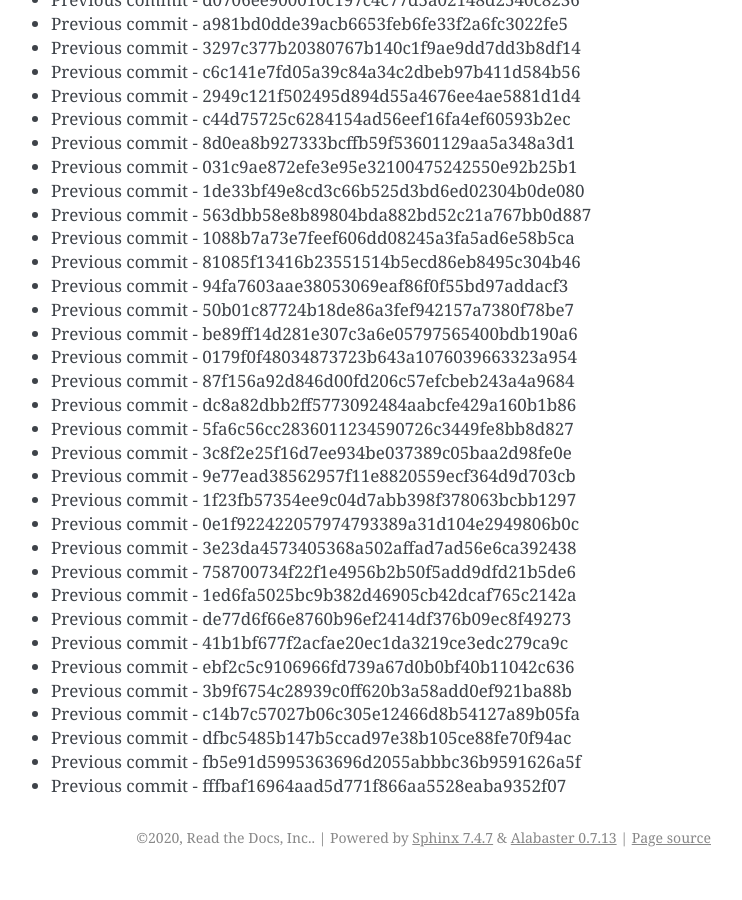
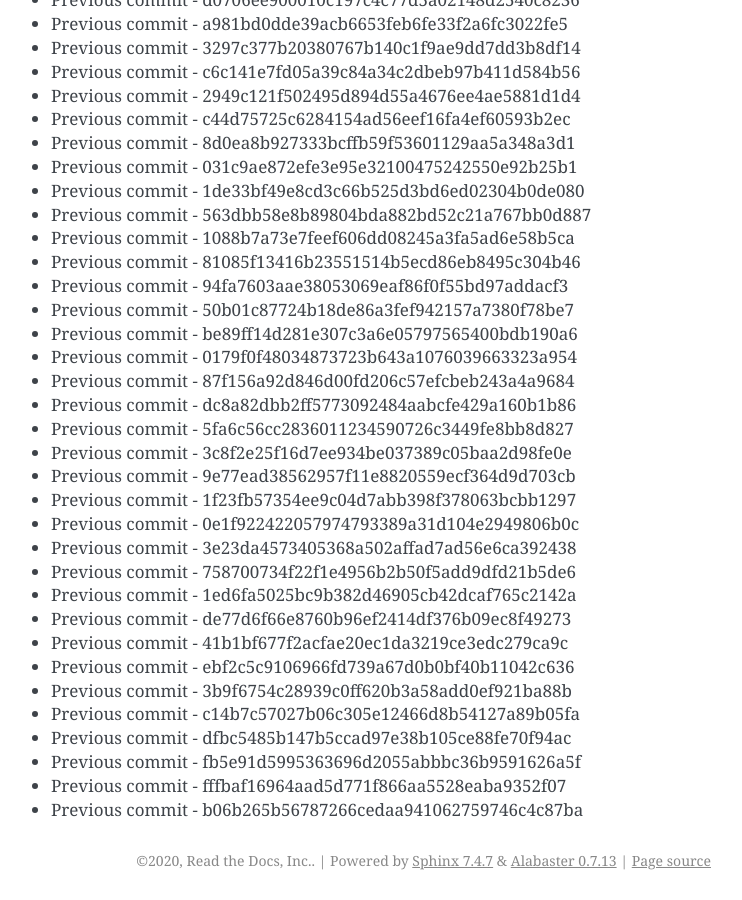
Before and after one commit to readthedocs/rtd-git-stresstest, a Sphinx documentation site: the page built from docs/updates.rst, in a window 1280 px wide and 900 px high, scrolled down 45774 px. Shown: the whole window, without its empty margins (399-1141 px from the left). Built offline with Sphinx 7.4.7, drawn with Linux system fonts in a browser that asks for light colours; before the commit the page ends 46651 px from its top, so only the background shows below that.

Commit message:
Generating commit from previous: b06b265b56787266cedaa941062759746c4c87ba

```diff
--- a/docs/updates.rst
+++ b/docs/updates.rst
@@ -1955,3 +1955,4 @@ It can be tested for any performance characteristics.
 * Previous commit - dfbc5485b147b5ccad97e38b105ce88fe70f94ac
 * Previous commit - fb5e91d5995363696d2055abbbc36b9591626a5f
 * Previous commit - fffbaf16964aad5d771f866aa5528eaba9352f07
+* Previous commit - b06b265b56787266cedaa941062759746c4c87ba
```
